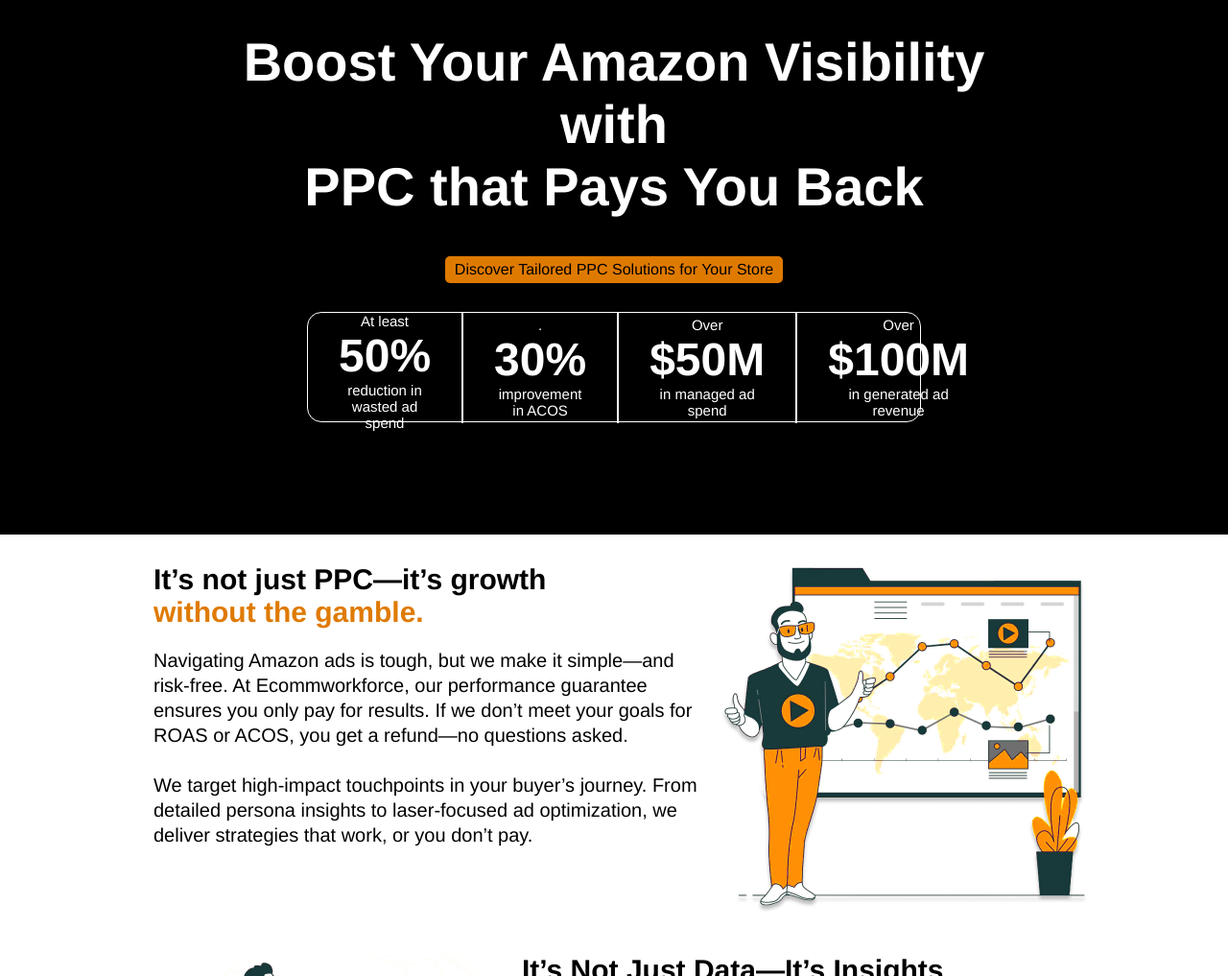
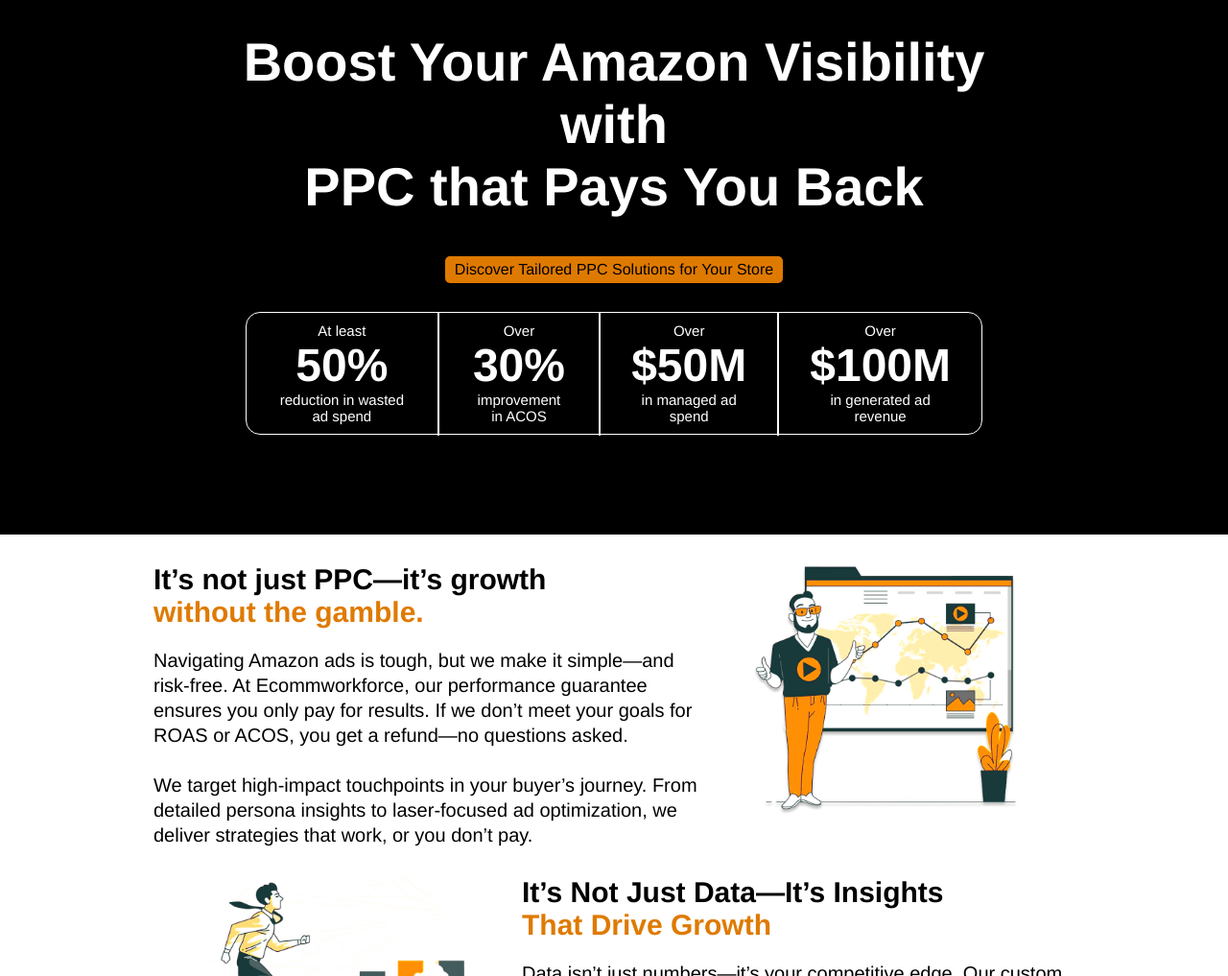
Before and after one commit to AfaqAhmd/ecommworkforce, a plain HTML site: page index.html in a window 1280 px wide. Shown: the part 83-1100 px from the top of the page at 96% size. Drawn offline with Linux system fonts and the light colour scheme.

Commit message:
some change 2

```diff
--- a/css/style.css
+++ b/css/style.css
@@ -83,8 +83,8 @@
   }
 
   .banner-statistics{
-    width: 50vw;
-    height: 9vw;
+    width: 60vw;
+    height: 10vw;
     margin: auto;
     border: 1px solid white;
     border-radius: 15px;
@@ -148,7 +148,7 @@
     color: #DF7A00;
   }
 
-  .cont-box img{
+  .cont-boxx img{
     width: 80%;
   }
 
--- a/index.html
+++ b/index.html
@@ -42,7 +42,7 @@
           <div class="vl"></div>
 
           <div class="stats">
-            <p>.</p>
+            <p>Over</p>
             <h2>30%</h2>
             <p>improvement in ACOS</p>
           </div>
```
